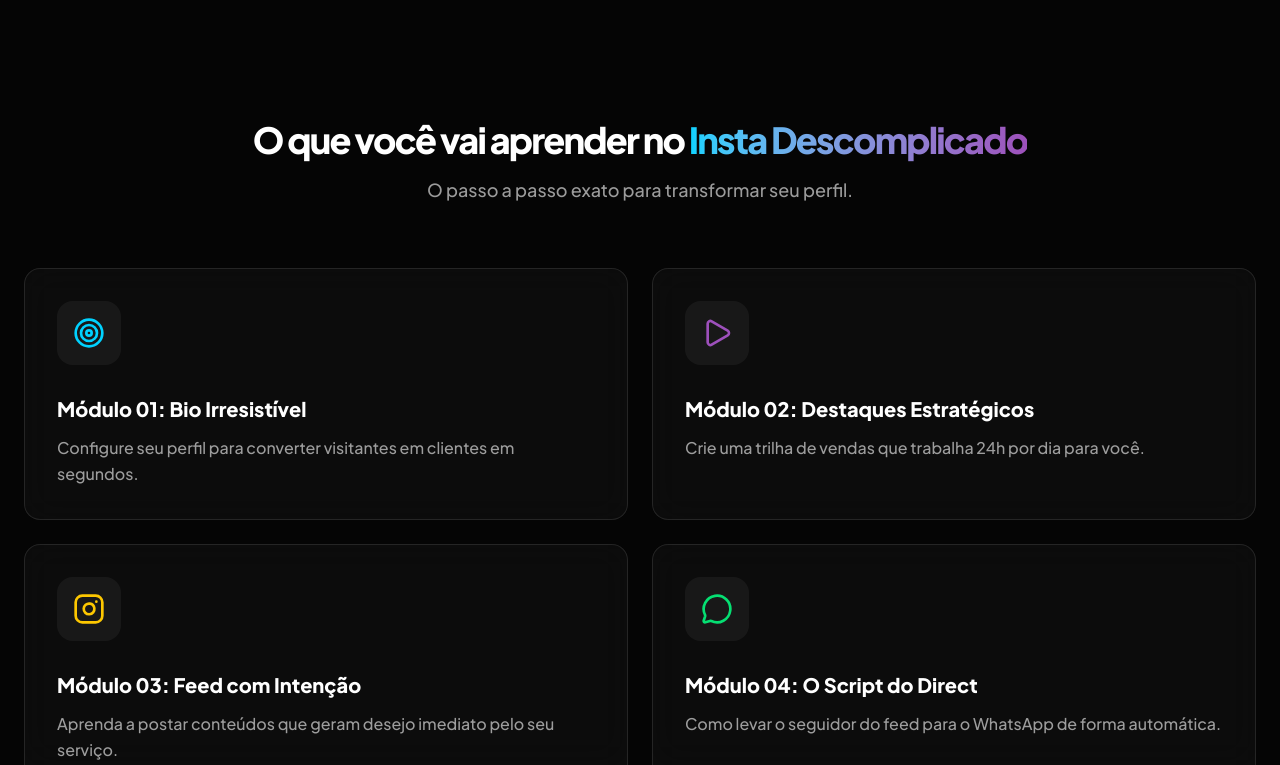
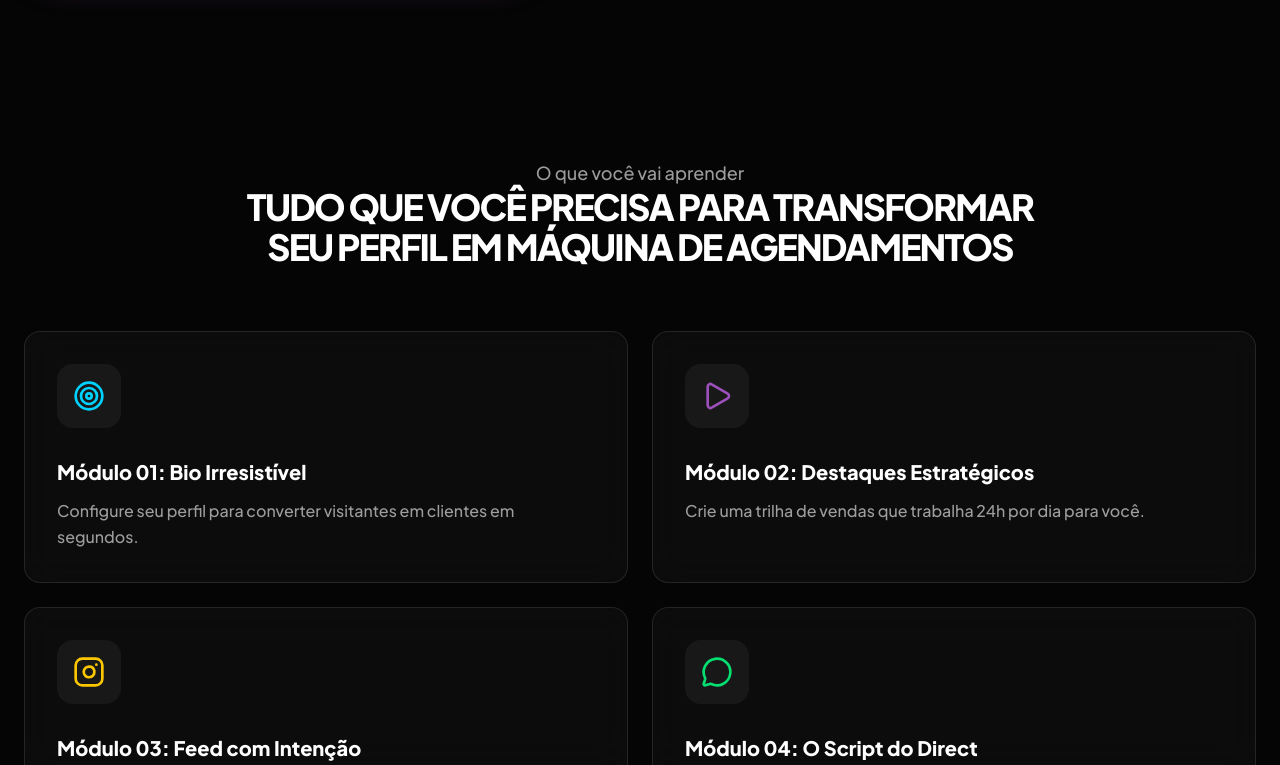
Before and after one commit to arthursl12/instadescomplicadotsl, a React (Vite) app: page / in a window 1280 px wide. Shown: the part 2971-3736 px from the top of the page. Built offline with nearby package versions, Linux system fonts and the light colour scheme.

Commit message:
style: limit h2 width and adjust line height for better readability

```diff
--- a/src/App.tsx
+++ b/src/App.tsx
@@ -194,11 +194,12 @@
   const carouselImages = [...feedbackImages, ...feedbackImages, ...feedbackImages];
 
   return (
-    <section className="py-20 px-0 overflow-hidden">
-      <div className="text-center mb-16">
+    <section className="py-20 px-0 overflow-hidden social-proof">
+      <div className="text-center mb-16 px-6">
         <h2 className="text-3xl md:text-4xl font-black tracking-tighter mb-4">
           O que estão dizendo sobre <span className="gradient-text">Insta Descomplicado</span>...
         </h2>
+
         <p className="text-white/60 text-lg">
           Resultados reais de quem saiu da confusão do algoritmo para o lucro real.
         </p>
@@ -403,9 +404,10 @@
 
 function MechanismSection() {
   return (
-    <section className="py-20 px-6 max-w-7xl mx-auto">
+    <section className="py-20 px-6 max-w-7xl mx-auto mechanism">
       <div className="text-center mb-16">
         <h2 className="text-3xl md:text-4xl font-black tracking-tighter mb-4">
+
           O PROBLEMA NÃO É VOCÊ.<br/>
           <span className="gradient-text">É O MÉTODO ERRADO.</span>
         </h2>
@@ -529,14 +531,17 @@
   ];
 
   return (
-    <section className="py-20 px-6 max-w-7xl mx-auto">
+    <section className="py-20 px-6 max-w-7xl mx-auto modules">
       <div className="text-center mb-16">
+        <p className="text-white/60 text-lg">
+          O que você vai aprender
+        </p>
+
+
         <h2 className="text-3xl md:text-4xl font-black tracking-tighter mb-4">
-          O que você vai aprender no <span className="gradient-text">Insta Descomplicado</span>
-        </h2>
-        <p className="text-white/60 text-lg">
-          O passo a passo exato para transformar seu perfil.
-        </p>
+          TUDO QUE VOCÊ PRECISA PARA TRANSFORMAR SEU PERFIL EM MÁQUINA DE AGENDAMENTOS
+          </h2>
+
       </div>
 
       <div className="grid grid-cols-1 md:grid-cols-2 gap-6">
@@ -596,7 +601,7 @@
   ];
 
   return (
-    <section className="py-20 px-6 max-w-7xl mx-auto text-center">
+    <section className="py-20 px-6 max-w-7xl mx-auto text-center target">
       <h2 className="text-3xl md:text-4xl font-black tracking-tighter mb-4">
         PARA QUEM É O <span className="gradient-text">INSTA DESCOMPLICADO</span>?
       </h2>
--- a/src/index.css
+++ b/src/index.css
@@ -50,6 +50,16 @@
   }
 }
 
+.social-proof h2,
+.mechanism h2,
+.modules h2,
+.target h2 {
+  max-width: 800px;
+  margin-left: auto;
+  margin-right: auto;
+  line-height: 1.1;
+}
+
 body {
   background-color: #050505;
   color: white;
```
